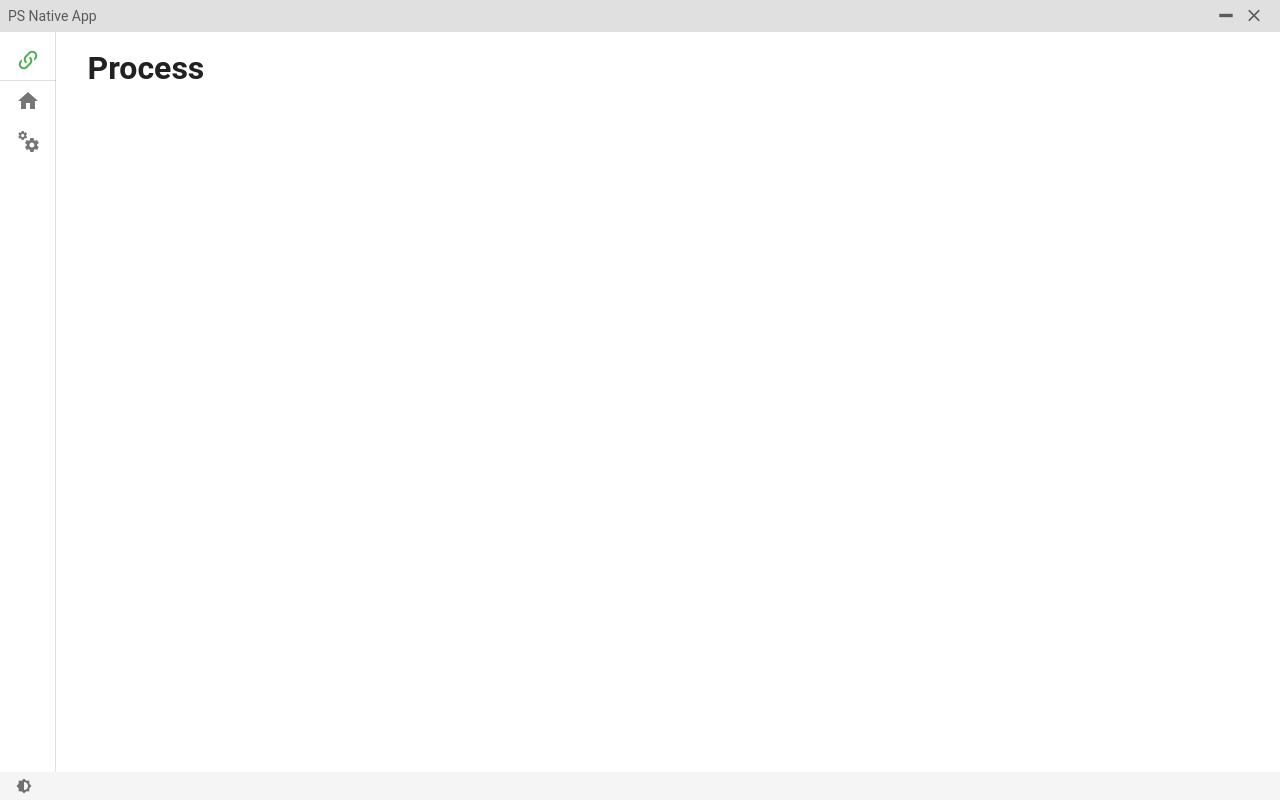
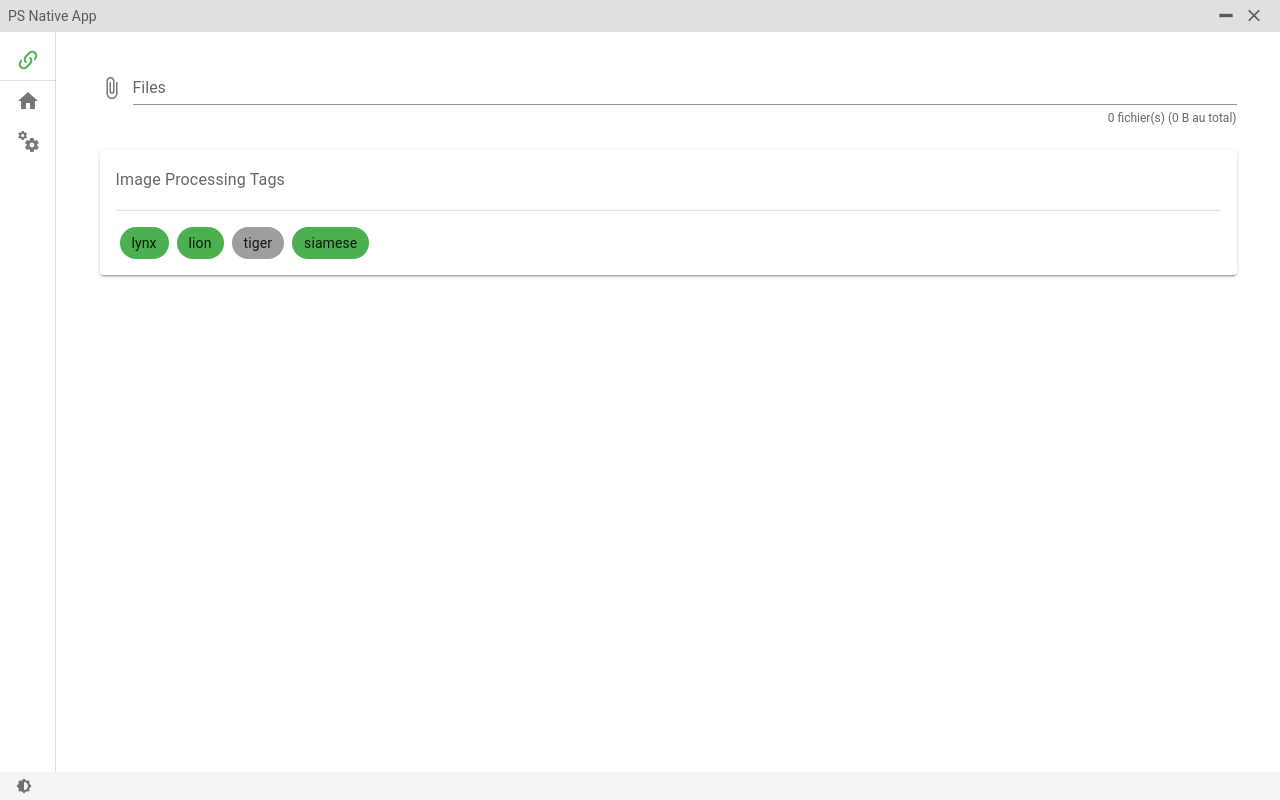
Before and after one commit to JovaanB/js-ps-app, a Vue app: page /process in a window 1280 px wide. Built offline with nearby package versions, Linux system fonts and the light colour scheme; a small style sheet from the web is missing.

Commit message:
Tags + fixes in the store

```diff
--- /dev/null
+++ b/src/components/InputFiles.vue
@@ -0,0 +1,49 @@
+<template>
+  <v-row dense>
+    <v-col>
+      <v-file-input
+        v-model="selectedFiles"
+        multiple
+        counter
+        show-size
+        accept="image/*"
+        label="Files"
+        hint="Select input Files"
+        @change="$emit('input-change', selectedFiles)"
+      >
+        <template v-slot:selection="{ index, text }">
+          <v-chip
+            small
+            label
+            color="primary"
+            close
+            @click:close="removeFile(index)"
+            v-if="index < 3"
+          >{{ text }}</v-chip>
+          <span
+            v-else-if="index === 3"
+            class="caption ml-2 grey--text"
+          >+ {{ selectedFiles.length - 3 }} file(s)</span>
+        </template>
+      </v-file-input>
+    </v-col>
+  </v-row>
+</template>
+
+<script>
+export default {
+  data() {
+    return {
+      selectedFiles: []
+    };
+  },
+  methods: {
+    removeFile(idx) {
+      this.selectedFiles.splice(idx, 1);
+    }
+  }
+};
+</script>
+
+<style>
+</style>
--- /dev/null
+++ b/src/components/Tags.vue
@@ -0,0 +1,33 @@
+<template>
+  <v-row>
+    <v-col>
+      <v-card>
+        <v-card-subtitle class="subtitle-1">Image Processing Tags</v-card-subtitle>
+        <v-divider class="mx-4"></v-divider>
+        <v-card-text>
+          <v-chip
+            v-for="tag in tags"
+            :key="tag.name"
+            class="mx-1"
+            :color="tag.active ? 'green' : 'grey'"
+            @click="toggleTag(tag)"
+          >{{ tag.name }}</v-chip>
+        </v-card-text>
+      </v-card>
+    </v-col>
+  </v-row>
+</template>
+
+<script>
+export default {
+  props: ["tags"],
+  methods: {
+    toggleTag(t) {
+      t.active = !t.active;
+      this.$emit("tags-change", this.tags);
+    }
+  }
+};
+</script>
+
+<style></style>
--- a/src/store/index.js
+++ b/src/store/index.js
@@ -6,10 +6,19 @@
 export default new Vuex.Store({
   state: {
     processedImages: 0,
+    tags: [
+      { name: "lynx", active: true },
+      { name: "lion", active: true },
+      { name: "tiger", active: false },
+      { name: "siamese", active: true },
+    ],
   },
   getters: {
     processedImages(state) {
       return state.processedImages;
+    },
+    tags(state) {
+      return state.tags;
     },
   },
   mutations: {
@@ -21,14 +30,21 @@
         state.processedImages = payload;
         localStorage.processedImages = payload;
       } else {
-        localStorage.processedImages = state.processedImages;
+        localStorage.processedImages = JSON.stringify(state.processedImages);
       }
+    },
+    saveTags(state, payload) {
+      state.tags = payload;
+      localStorage.tags = JSON.stringify(payload);
     },
   },
   actions: {
     storeProcessedImages(context, payload) {
       context.commit("saveProcessedImages", payload);
     },
+    storeTags(context, payload) {
+      context.commit("saveTags", payload);
+    },
   },
   modules: {},
 });
--- a/src/views/Process.vue
+++ b/src/views/Process.vue
@@ -1,5 +1,49 @@
 <template>
-  <div>
-    <h1>Process</h1>
-  </div>
+  <v-form>
+    <v-container>
+      <input-files @input-change="updateInputFiles"></input-files>
+      <tags :tags="tagsData" @tags-change="updateTags"></tags>
+    </v-container>
+  </v-form>
 </template>
+
+<script>
+import InputFiles from "@/components/InputFiles";
+import Tags from "@/components/Tags";
+
+export default {
+  components: {
+    InputFiles,
+    Tags
+  },
+  computed: {
+    tagsData() {
+      return this.$store.getters.tags;
+    }
+  },
+  data() {
+    return {
+      files: []
+    };
+  },
+  methods: {
+    updateInputFiles(filesArray) {
+      this.files = filesArray;
+    },
+    updateTags(tagsArray) {
+      this.$store.dispatch("storeTags", tagsArray);
+    }
+  },
+
+  created() {
+    if (localStorage.tags) {
+      this.$store.dispatch("storetags", JSON.parse(localStorage.tags));
+    } else {
+      localStorage.tags = JSON.stringify(this.$store.getters.tags);
+    }
+  }
+};
+</script>
+
+<style>
+</style>
```
